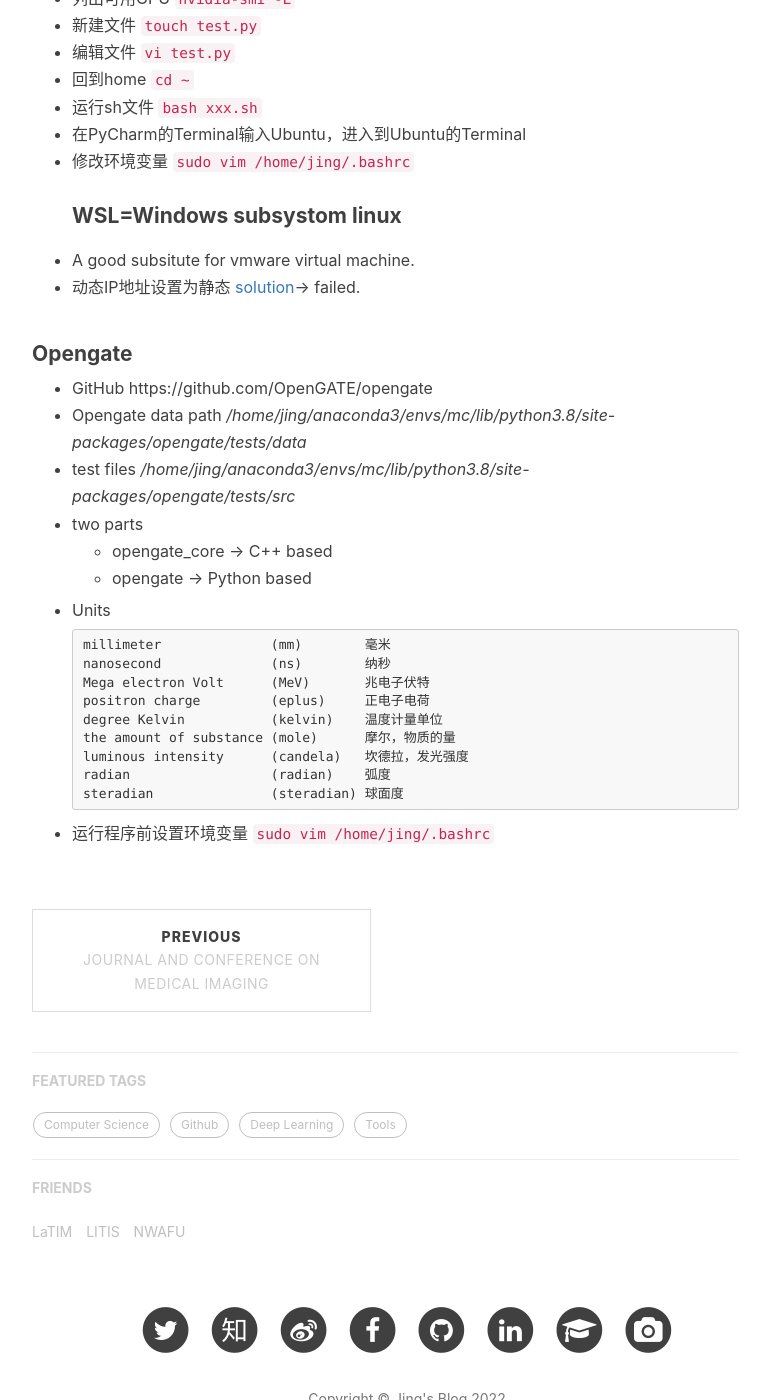
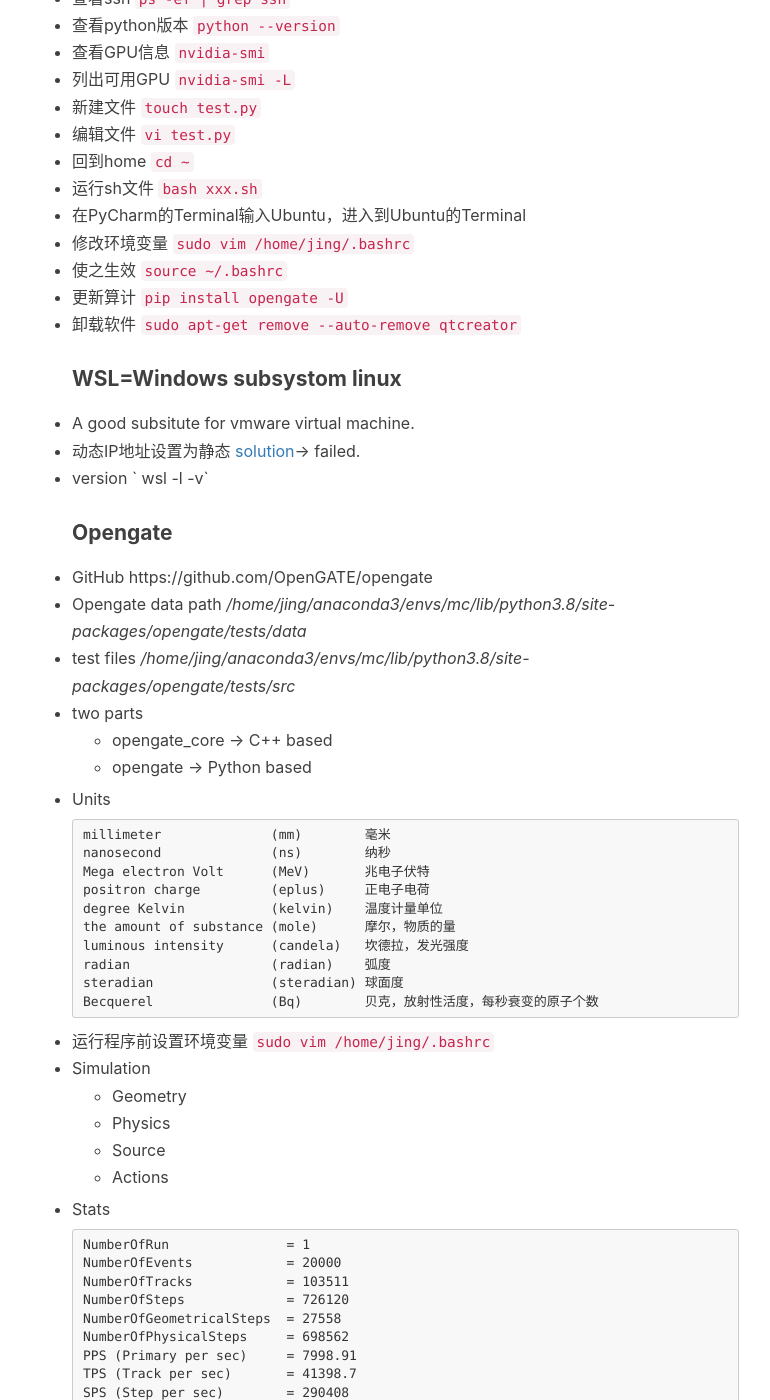
Before and after one commit to jizhang02/jizhang02.github.io, a Jekyll site: the page built from _posts/2022-10-27-cheatsheetcv.markdown, in a window 1280 px wide and 1400 px high, scrolled down 1492 px. Shown: the whole window, without its empty margins (233-1003 px from the left). Built offline with Jekyll 4.4.1, drawn with Linux system fonts in a browser that asks for light colours; nearby versions of some CDN libraries; a script that is not in the unit is left out; comment, search, counter and statistics services are not loaded; some of the changed text lies outside the part shown.

Commit message:
Update 2022-10-27-cheatsheetcv.markdown

```diff
--- a/_posts/2022-10-27-cheatsheetcv.markdown
+++ b/_posts/2022-10-27-cheatsheetcv.markdown
@@ -32,6 +33,8 @@
   * `conda env create -f 环境名.yaml`
 #### Python
 * 打印版本信息 `print(sys.version)`
+* 打印所有文件 `print(glob.glob("path/*.mhd"))`
+* 双循环 `for x, y in zip(directory_image, directory_label):`
 * 3 interpreters/environments
   * Windows->Anaconda->base Python3.8 _for basics_
   * Windows->Anaconda->pp   Python3.8 _for TODO_
@@ -48,10 +51,13 @@
 * 运行sh文件 `bash xxx.sh`
 * 在PyCharm的Terminal输入Ubuntu，进入到Ubuntu的Terminal
 * 修改环境变量  `sudo vim /home/jing/.bashrc`
+* 使之生效 `source ~/.bashrc`
+* 更新算计 `pip install opengate -U`
+* 卸载软件 `sudo apt-get remove --auto-remove qtcreator`
 #### WSL=Windows subsystom linux
 * A good subsitute for vmware virtual machine.
 * 动态IP地址设置为静态 [solution](https://github.com/microsoft/WSL/issues/4150#issuecomment-504209723)-> failed.
-
+* version ` wsl -l -v`
 #### Opengate
 * GitHub https://github.com/OpenGATE/opengate
 * Opengate data path _/home/jing/anaconda3/envs/mc/lib/python3.8/site-packages/opengate/tests/data_
@@ -70,4 +76,21 @@
       luminous intensity      (candela)   坎德拉，发光强度
       radian                  (radian)    弧度
       steradian               (steradian) 球面度
+      Becquerel               (Bq)        贝克，放射性活度，每秒衰变的原子个数
 * 运行程序前设置环境变量 `sudo vim /home/jing/.bashrc`
+* Simulation
+  * Geometry
+  * Physics
+  * Source
+  * Actions
+* Stats
+
+      NumberOfRun               = 1
+      NumberOfEvents            = 20000
+      NumberOfTracks            = 103511
+      NumberOfSteps             = 726120
+      NumberOfGeometricalSteps  = 27558
+      NumberOfPhysicalSteps     = 698562
+      PPS (Primary per sec)     = 7998.91
+      TPS (Track per sec)       = 41398.7
+      SPS (Step per sec)        = 290408
```
Also changed, not shown: other parts of _posts/2022-10-27-cheatsheetcv.markdown (+3 -2 lines).
